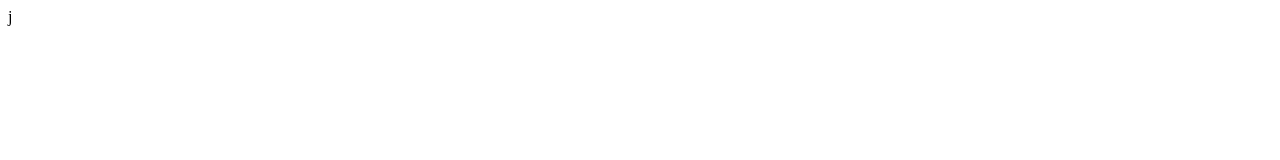
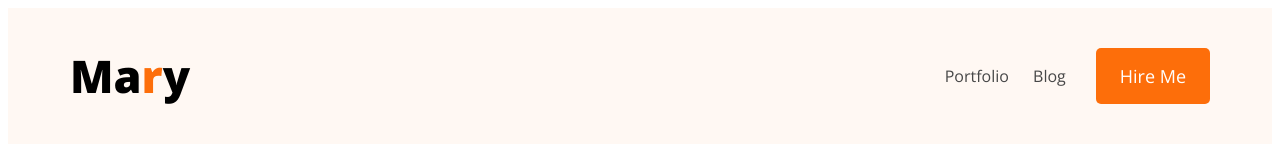
Before and after one commit to Az-Haris/developer-portfolio, a plain HTML site: page index.html in a window 1280 px wide. Drawn offline with nearby package versions, Linux system fonts and the light colour scheme.

Commit message:
Added CSS and Created Navbar

```diff
--- a/index.html
+++ b/index.html
@@ -4,8 +4,24 @@
     <meta charset="UTF-8">
     <meta name="viewport" content="width=device-width, initial-scale=1.0">
     <title>Developer Portfolio</title>
+    <link rel="stylesheet" href="style.css">
 </head>
 <body>
-    j
+    <header>
+        <nav>
+            <div>
+                <h2 class="logo">Ma<span>r</span>y</h2>
+            </div>
+            <div class="nav-link">
+                <ul>
+                    <li><a href="portfolio.html">Portfolio</a></li>
+                    <li><a href="blog.html">Blog</a></li>
+                </ul>
+                <button>Hire Me</button>
+            </div>
+        </nav>
+
+
+    </header>
 </body>
 </html>
--- /dev/null
+++ b/style.css
@@ -0,0 +1,48 @@
+@import url('https://fonts.googleapis.com/css2?family=Open+Sans:ital,wght@0,300..800;1,300..800&display=swap');
+
+*{
+    font-family: "Open Sans", sans-serif;
+}
+
+
+.logo{
+    font-size: 45px;
+    font-weight: 800;
+}
+.logo span{
+    color: #FD6E0A;
+}
+
+nav{
+    display: flex;
+    align-items: center;
+    justify-content: space-between;
+    max-width: 1140px;
+    margin: auto;
+}
+.nav-link{
+    display: flex;
+    align-items: center;
+    gap: 30px;
+}
+.nav-link ul li{
+    list-style: none;
+    display: inline;
+    margin-left: 20px;
+}
+.nav-link ul li a {
+    text-decoration: none;
+    color: #474747;
+}
+.nav-link button{
+    padding: 16px 24px;
+    background-color: #FD6E0A;
+    border: none;
+    border-radius: 5px;
+    color: white;
+    font-size: 18px;
+}
+
+header{
+    background-color: #FFF8F3;
+}
```
